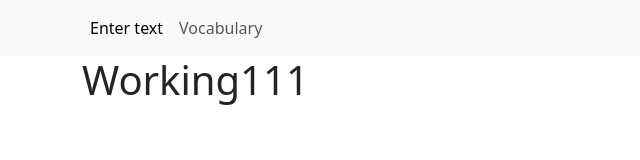
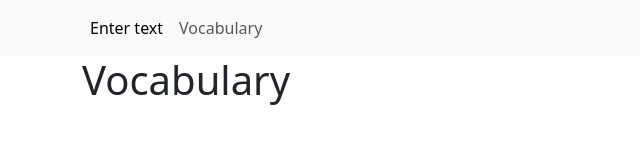
Before and after one commit to MiIos1988/vocabulary, a React (Create React App) app: page /vocabulary in a window 1280 px wide. Shown: the top 160 px of the page, without its empty margins (0-640 px from the left). Built offline with nearby package versions, Linux system fonts and the light colour scheme.

Commit message:
Create delete btn

```diff
--- a/package.json
+++ b/package.json
@@ -7,6 +7,7 @@
     "@testing-library/jest-dom": "^5.16.5",
     "@testing-library/react": "^13.4.0",
     "@testing-library/user-event": "^13.5.0",
+    "axios": "^1.4.0",
     "bootstrap": "^5.3.0",
     "react": "^18.2.0",
     "react-dom": "^18.2.0",
--- a/src/components/VocabularyComponent.jsx
+++ b/src/components/VocabularyComponent.jsx
@@ -1,12 +1,40 @@
-import React from 'react'
-import { useSelector } from 'react-redux'
+import React, { useEffect } from 'react'
+import { useDispatch, useSelector } from 'react-redux'
+import { translate } from '../serises/translate'
+import { deleteWordInArray } from '../redux/vocabularyArray'
 
 const VocabularyComponent = () => {
-    const vocabularySelector = useSelector((state) => state.vocabularySlice.value)
-    console.log(vocabularySelector)
+  const dispatch = useDispatch()
+
+  const vocabularySelector = useSelector((state) => state.vocabularySlice.value)
+
+  useEffect(() => {
+  },[vocabularySelector]
+  )
+
+
+  const deleteWord = (index) => {
+    dispatch(deleteWordInArray(index))
+  }
+
   return (
     <div className='container'>
-      <h1>Working111</h1>
+      <h1>Vocabulary</h1>
+      {
+        vocabularySelector.map((el, index) => {
+          // translate(el)
+          //   .then(res => {
+          //     // console.log(res.data.matches[0].translation)
+          //   })
+          return (
+            <div key={index}>
+              <p onClick={e => console.log(e.target.textContent)} className='mb-0' >{el}</p>
+              <button onClick={() => deleteWord(index)} className='btn btn-sm btn-danger'>Delete</button>
+            </div>
+          )
+        })
+      }
+
     </div>
   )
 }
--- a/src/redux/vocabularyArray.js
+++ b/src/redux/vocabularyArray.js
@@ -7,11 +7,14 @@ const vocabularySlice = createSlice({
   initialState,
   reducers: {
     vocabularyArrayFun(state, action) {
-        state.value = action.payload
+      state.value = action.payload
     },
+    deleteWordInArray(state, action) {
+      state.value.splice(action.payload, 1);
+    }
 
   },
 })
 
-export const { vocabularyArrayFun} = vocabularySlice.actions
+export const { vocabularyArrayFun, deleteWordInArray } = vocabularySlice.actions
 export default vocabularySlice.reducer
--- /dev/null
+++ b/src/serises/translate.js
@@ -0,0 +1,4 @@
+import axios from "axios";
+
+
+export const translate = (word) => axios(`https://mymemory.translated.net/api/get?q=${word}&langpair=en|sr`);
```
Also changed, not shown: 1 other file (tests, documents, lock files or other folders).
